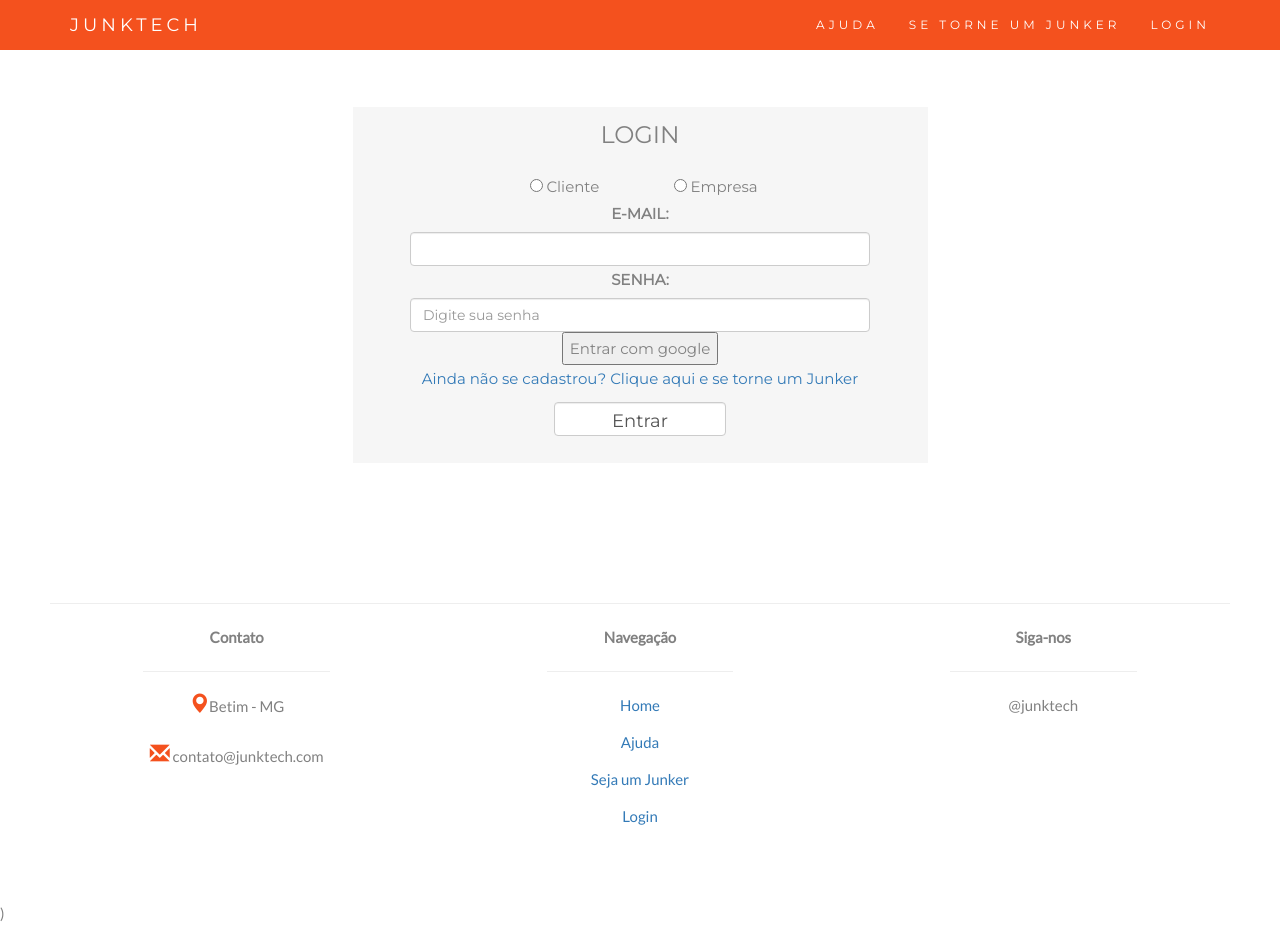
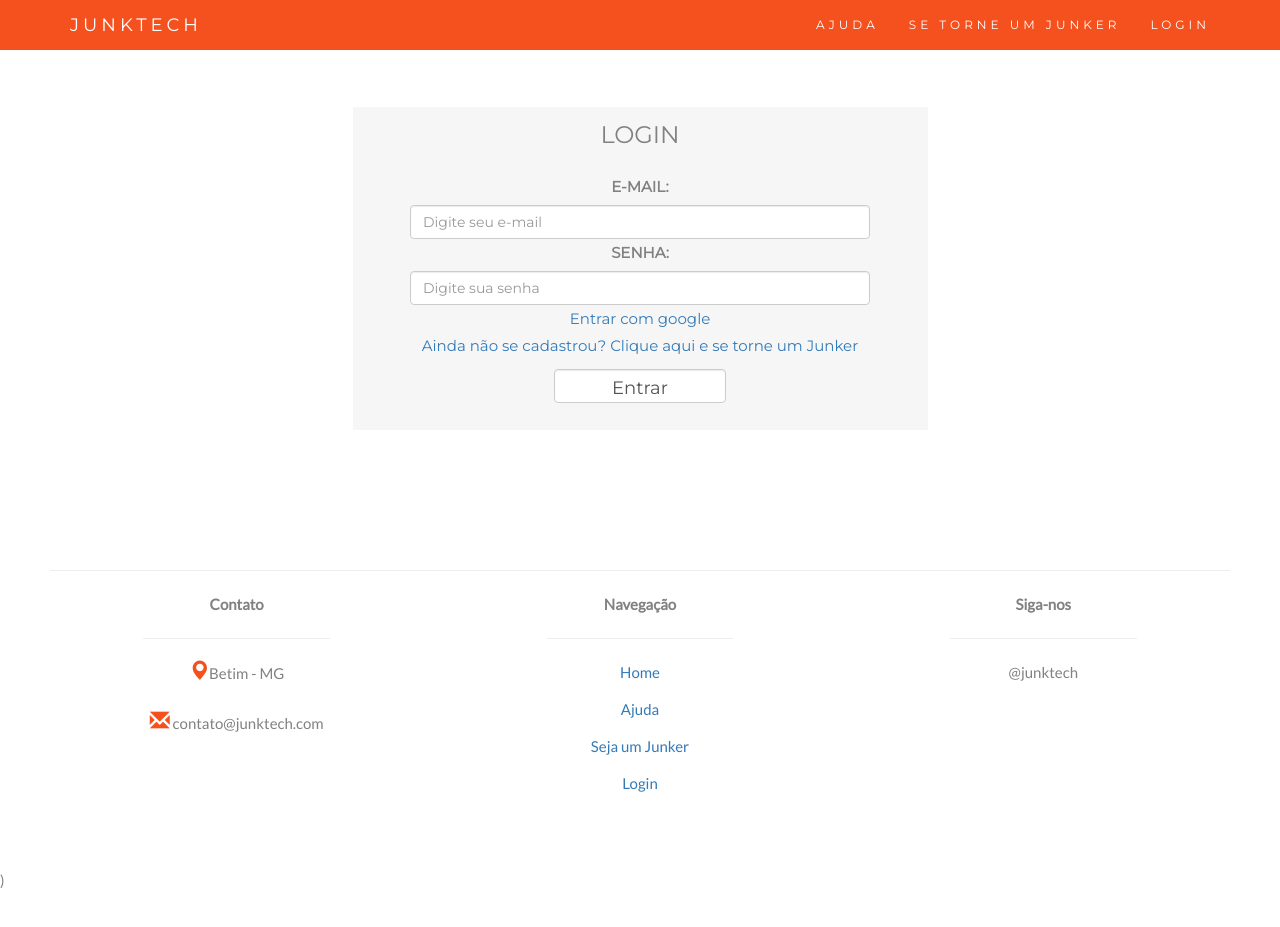
Before and after one commit to artbatistat/JunkTech, a React (Create React App) app: page /Login in a window 1280 px wide. After the commit the page ends 894 px from the top, so only its background shows below. Built offline with nearby package versions, Linux system fonts and the light colour scheme.

Commit message:
12/11 (Google,Email)Auth OK

```diff
--- a/src/api/axios.js
+++ /dev/null
@@ -1,5 +0,0 @@
-import axios from 'axios';
-
-export default axios.create({
-    baseURL: 'http://localhost:3500'
-});
--- a/src/js/utils.js
+++ b/src/js/utils.js
@@ -3,7 +3,6 @@ import $ from 'jquery';
   $(window).ready(function() {
     $(".slideanim").each(function(){
       var pos = $(this).offset().top;
-      console.log(pos)
 
       var winTop = $(window).scrollTop();
         if (pos < winTop + 1200) {
--- a/src/pages/Login/index.js
+++ b/src/pages/Login/index.js
@@ -74,11 +74,6 @@ export const Login = () => {
                     <div class="col-sm-6">
                         <div class="box bg-grey">
                             <h3 style={{padding: "15px"}}>LOGIN</h3>
-                            <div class="row">
-                                <div class="col-sm-3"></div>
-                                <div class="col-sm-3"><input type="radio"/> Cliente</div>
-                                <div class="col-sm-3"><input type="radio"/> Empresa</div>
-                            </div>
                             <form onSubmit={handleSubmit}>
                             <label htmlFor="email">E-MAIL:</label>
                                 <input
@@ -86,6 +81,7 @@ export const Login = () => {
                                     id="email"
                                     class="form-control login-input"
                                     ref={emailRef}
+                                    placeholder="Digite seu e-mail"
                                     autoComplete="off"
                                     onChange={(e) => setEmail(e.target.value)}
                                     required
@@ -101,7 +97,7 @@ export const Login = () => {
                                     required
                                     aria-invalid={validPwd ? "false" : "true"}
                                 />
-                            <button onClick={loginGoogle} className="signInGoogle">Entrar com google</button>
+                            <a onClick={loginGoogle} className="signInGoogle">Entrar com google</a>
                             <a href="register"><p>Ainda não se cadastrou? Clique aqui e se torne um Junker</p></a>
                             <button type="submit" class="form-control login-button">Entrar</button><br/>
                             </form>
--- a/src/routes/routes.js
+++ b/src/routes/routes.js
@@ -6,13 +6,21 @@ import { Register } from "../pages/Register";
 import { NoPage } from "../pages/NoPage";
 import { Client } from '../pages/Client';
 import { PrivateRoutes } from '.';
-import { getIdToken } from 'firebase/auth';
 
 export const AppRoutes = () =>{
 
-    const signed = localStorage.getItem("@AuthFirebase:token",getIdToken)
+    const signed = sessionStorage.getItem("@AuthFirebase:token")
+    let signedStatus = false
 
-    console.log('estou logado?',signed)
+    if(signed == null || signed == ''){
+        signedStatus = false
+    }
+    else{
+        signedStatus = true
+    }
+
+    console.log(`I'm logged: ${signedStatus}`)
+
 
     return (
     <BrowserRouter>
```
